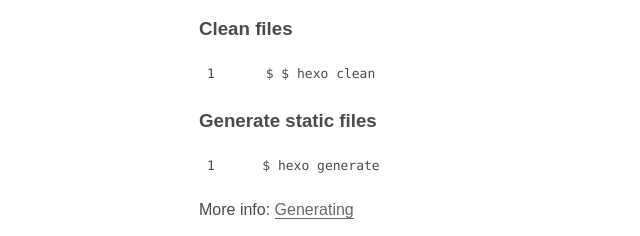
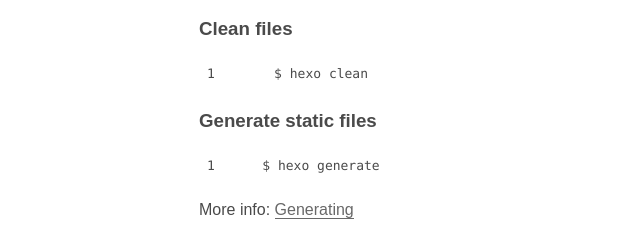
Before and after one commit to qianhk/qianhk.github.io, a plain HTML site: page 2018/02/hello-world/index.html in a window 1280 px wide. Shown: the part 560-796 px from the top of the page, 177-817 px from the left. Drawn offline with Linux system fonts and the light colour scheme; a small style sheet from the web is missing.

Commit message:
Site updated: 2018-02-20 01:17:00

```diff
--- a/2018/02/hello-world/index.html
+++ b/2018/02/hello-world/index.html
@@ -56,7 +56,7 @@
 <p>More info: <a href="https://hexo.io/docs/writing.html" target="_blank" rel="noopener">Writing</a></p>
 <h3 id="Run-server"><a href="#Run-server" class="headerlink" title="Run server"></a>Run server</h3><figure class="highlight bash"><table><tr><td class="gutter"><pre><span class="line">1</span><br></pre></td><td class="code"><pre><span class="line">$ hexo server</span><br></pre></td></tr></table></figure>
 <p>More info: <a href="https://hexo.io/docs/server.html" target="_blank" rel="noopener">Server</a></p>
-<h3 id="Clean-files"><a href="#Clean-files" class="headerlink" title="Clean files"></a>Clean files</h3><figure class="highlight bash"><table><tr><td class="gutter"><pre><span class="line">1</span><br></pre></td><td class="code"><pre><span class="line">$ $ hexo clean</span><br></pre></td></tr></table></figure>
+<h3 id="Clean-files"><a href="#Clean-files" class="headerlink" title="Clean files"></a>Clean files</h3><figure class="highlight bash"><table><tr><td class="gutter"><pre><span class="line">1</span><br></pre></td><td class="code"><pre><span class="line">$ hexo clean</span><br></pre></td></tr></table></figure>
 <h3 id="Generate-static-files"><a href="#Generate-static-files" class="headerlink" title="Generate static files"></a>Generate static files</h3><figure class="highlight bash"><table><tr><td class="gutter"><pre><span class="line">1</span><br></pre></td><td class="code"><pre><span class="line">$ hexo generate</span><br></pre></td></tr></table></figure>
 <p>More info: <a href="https://hexo.io/docs/generating.html" target="_blank" rel="noopener">Generating</a></p>
 <h3 id="Deploy-to-remote-sites"><a href="#Deploy-to-remote-sites" class="headerlink" title="Deploy to remote sites"></a>Deploy to remote sites</h3><figure class="highlight bash"><table><tr><td class="gutter"><pre><span class="line">1</span><br></pre></td><td class="code"><pre><span class="line">$ hexo deploy</span><br></pre></td></tr></table></figure>
```
